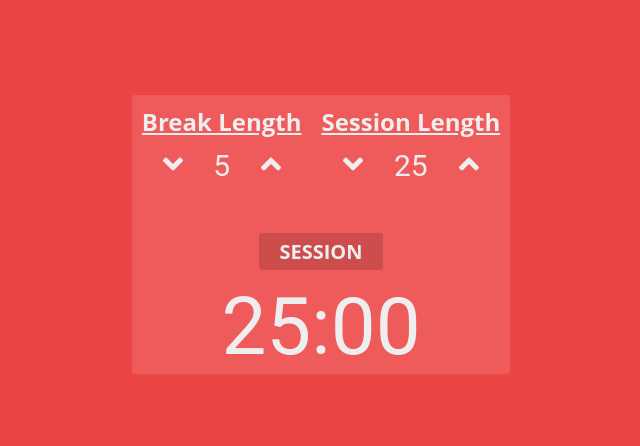
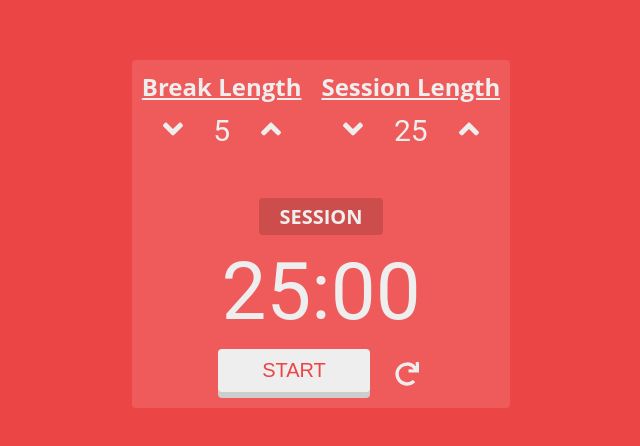
Before and after one commit to kevingdc/simple-pomodoro-timer, a React (Create React App) app: page / in a window 1280 px wide. Shown: the part 166-612 px from the top of the page, without its empty margins (319-959 px from the left). Built offline with nearby package versions, Linux system fonts and the light colour scheme.

Commit message:
feat: Add bottom button section

```diff
--- /dev/null
+++ b/src/components/BottomButtonSection.jsx
@@ -0,0 +1,20 @@
+import styled from "styled-components";
+
+import ToggleButton from "./ToggleButton";
+import ResetButton from "./ResetButton";
+
+const Flex = styled.div`
+  display: flex;
+  justify-content: center;
+`;
+
+const BottomButtonSection = () => {
+  return (
+    <Flex>
+      <ToggleButton />
+      <ResetButton />
+    </Flex>
+  );
+};
+
+export default BottomButtonSection;
--- a/src/components/PomodoroTimer.jsx
+++ b/src/components/PomodoroTimer.jsx
@@ -2,10 +2,11 @@ import styled from "styled-components";
 
 import LengthContainer from "./LengthContainer";
 import TimerDisplay from "./TimerDisplay";
+import BottomButtonSection from "./BottomButtonSection";
 
 const StyledDiv = styled.div`
   background-color: var(--light-red);
-  border-radius: 3px;
+  border-radius: var(--border-radius);
 `;
 
 const PomodoroTimer = () => {
@@ -13,6 +14,7 @@ const PomodoroTimer = () => {
     <StyledDiv>
       <LengthContainer />
       <TimerDisplay />
+      <BottomButtonSection />
     </StyledDiv>
   );
 };
--- a/src/components/ResetButton.jsx
+++ b/src/components/ResetButton.jsx
@@ -0,0 +1,38 @@
+import { connect } from "react-redux";
+import { FontAwesomeIcon } from "@fortawesome/react-fontawesome";
+import { faRedo } from "@fortawesome/free-solid-svg-icons";
+import styled from "styled-components";
+
+import { reset } from "../store/actions";
+
+const Icon = styled.i`
+  font-size: 1.2rem;
+  padding: 1rem;
+  margin: 0.5rem;
+  line-height: 1.6;
+  display: inline-flex;
+  align-items: center;
+`;
+
+const ResetButton = ({ reset }) => {
+  return (
+    <Icon id="reset" onClick={reset}>
+      <FontAwesomeIcon
+        id="reset"
+        icon={faRedo}
+        size="2x"
+        color="var(--white)"
+      />
+    </Icon>
+  );
+};
+
+const mapDispatchToProps = dispatch => {
+  return {
+    reset() {
+      dispatch(reset());
+    },
+  };
+};
+
+export default connect(null, mapDispatchToProps)(ResetButton);
--- a/src/components/TimerDisplay.jsx
+++ b/src/components/TimerDisplay.jsx
@@ -13,7 +13,7 @@ const Header = styled.h1`
   margin: 4rem 1rem 1rem 1rem;
   background-color: var(--heading-red-bg);
   padding: 0.5rem 2rem;
-  border-radius: 3px;
+  border-radius: var(--border-radius);
 `;
 
 const TimeDiv = styled.div`
@@ -23,8 +23,8 @@ const TimeDiv = styled.div`
 const TimerDisplay = ({ running, timeLeft }) => {
   return (
     <StyledDiv>
-      <Header>{running.toUpperCase()}</Header>
-      <TimeDiv>{secondsToTime(timeLeft)}</TimeDiv>
+      <Header id="timer-label">{running.toUpperCase()}</Header>
+      <TimeDiv id="time-left">{secondsToTime(timeLeft)}</TimeDiv>
     </StyledDiv>
   );
 };
@@ -40,8 +40,6 @@ const secondsToTime = time => {
   return m + ":" + s;
 };
 
-console.log(secondsToTime(7735));
-
 const mapStateToProps = ({ timer }) => {
   return {
     running: timer.running,
--- a/src/components/ToggleButton.jsx
+++ b/src/components/ToggleButton.jsx
@@ -0,0 +1,41 @@
+import { connect } from "react-redux";
+import styled from "styled-components";
+
+import { toggleTimer } from "../store/actions";
+
+const StyledButton = styled.button`
+  padding: 1rem 0rem;
+  width: 40%;
+  text-align: center;
+  background-color: var(--white);
+  color: var(--red);
+  font-size: 2rem;
+  border-radius: var(--border-radius);
+  border: medium none;
+  box-shadow: var(--white-highlighted) 0px 6px 0px;
+  margin: 1rem 1rem 1.6rem 1rem;
+`;
+
+const ToggleButton = ({ isRunning, toggleTimer }) => {
+  return (
+    <StyledButton id="start-stop" onClick={toggleTimer}>
+      {isRunning ? "STOP" : "START"}
+    </StyledButton>
+  );
+};
+
+const mapStateToProps = ({ timer }) => {
+  return {
+    isRunning: timer.isRunning,
+  };
+};
+
+const mapDispatchToProps = dispatch => {
+  return {
+    toggleTimer() {
+      dispatch(toggleTimer());
+    },
+  };
+};
+
+export default connect(mapStateToProps, mapDispatchToProps)(ToggleButton);
--- a/src/styles/GlobaStyle.jsx
+++ b/src/styles/GlobaStyle.jsx
@@ -4,10 +4,11 @@ const GlobalStyle = createGlobalStyle`
   :root {
     /* Variables */
     --white: #eeeeee;
-    --white-highlighted: rgba(255, 255, 255, 0.5);
+    --white-highlighted: rgb(205, 205, 205);
     --red: #ec4546;
     --heading-red-bg: #cc4d4c;
     --light-red: #ef5a5a;
+    --border-radius: 4px;
 
     font-size: 62.5%;
   }
```
